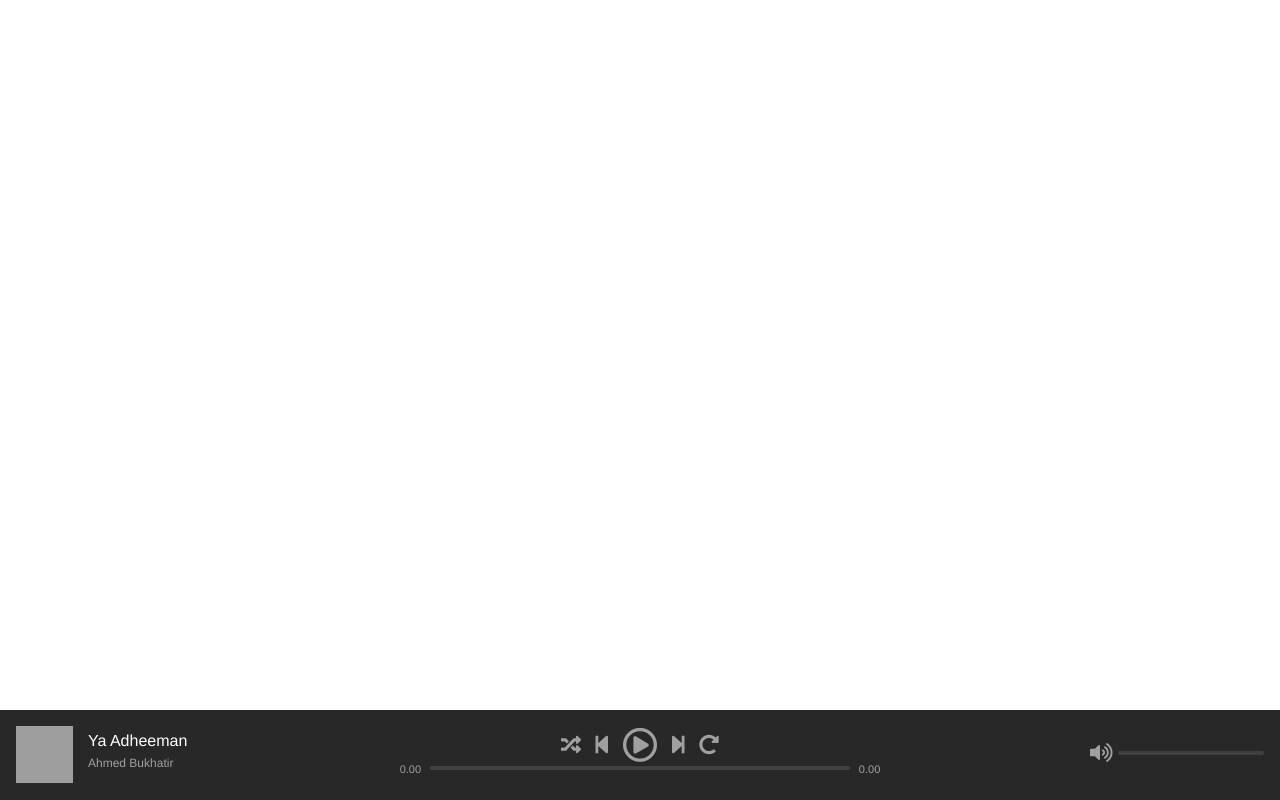
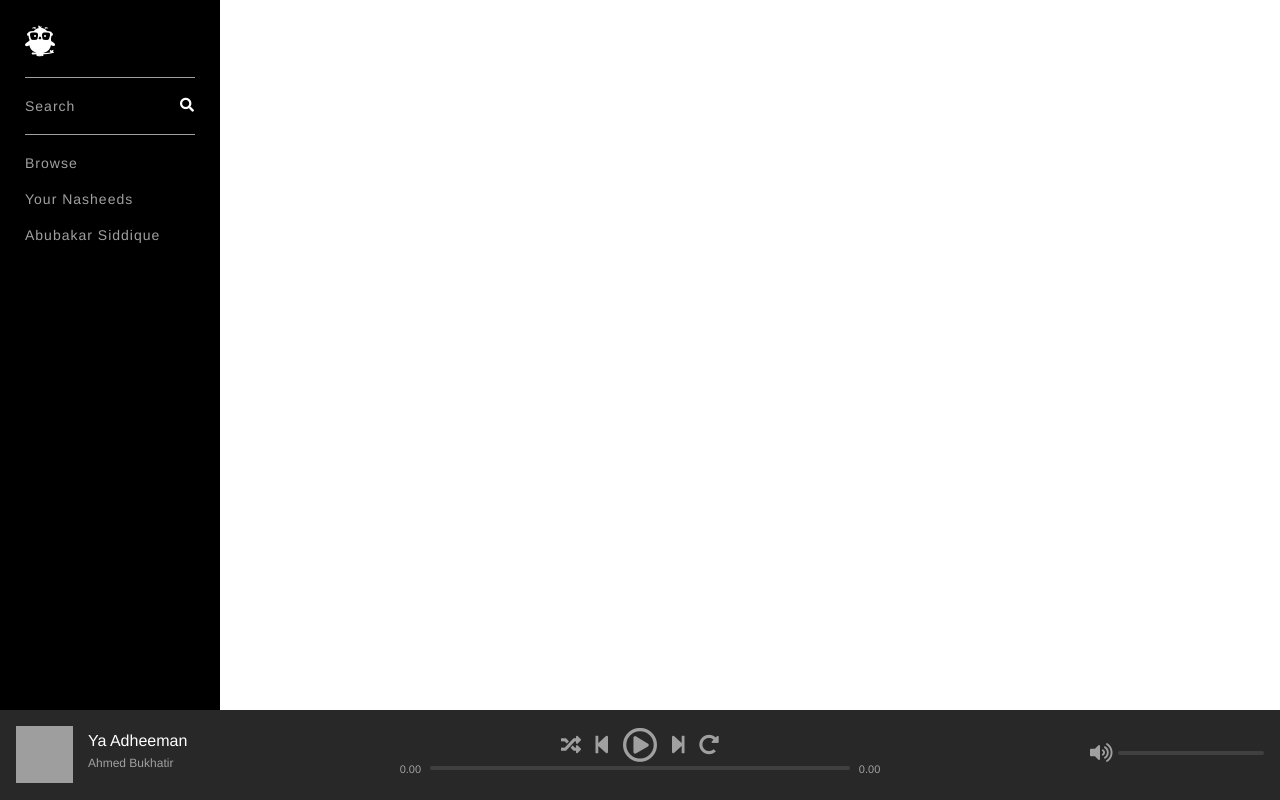
Before and after one commit to AbuBakr-S/SpotifyClone, a PHP site: page / in a window 1280 px wide. Run offline with PHP 8.4, Linux system fonts and the light colour scheme; the visitor is signed in with stand-in values (Sample User, id 1); some libraries are stand-ins or nearby versions; grey boxes are pictures that could not be loaded.

Commit message:
Adding sidebar navigation

```diff
--- a/assets/css/style.css
+++ b/assets/css/style.css
@@ -80,9 +80,14 @@ html, body {
   color: #07d159;
 }
 
-.controlButton .fa-volume-up {
+.logo {
+  margin-bottom: 10px;
+}
 
+.navItem .fa-search {
+  float: right;
 }
+
 /* END */
 
 .progressTime {
@@ -159,3 +164,47 @@ html, body {
 .volumeBar .progressBarBg {
   margin-top: 9px;
 }
+
+aside .topContainer {
+  min-height: 100%;
+  width: 100%;
+}
+
+.navBarContainer {
+  background-color: #000;
+  width: 220px;
+  height: 100vh;    /* 100% if the view height */
+  position: fixed;    /* Fixed to the viewport */
+  top: 0;
+  left: 0;
+}
+
+.navBar {
+  padding: 25px;
+  display: -webkit-flex; /* Safari */
+  -webkit-flex-direction: column; /* Safari 6.1+ */
+  display: flex;
+  flex-direction: column;
+}
+
+.navBar .group {
+  border-top: 1px solid #a0a0a0;
+  padding: 10px 0;
+}
+
+.navBar .navItem {
+  padding: 10px 0;
+  font-size: 14px;
+  font-weight: 700px;
+  display: block;
+  letter-spacing: 1px;
+}
+
+.navBar .navItemLink {
+  color: #a0a0a0;
+  text-decoration: none;
+}
+
+.navBar .navItemLink:hover {
+  color: #fff;
+}
--- a/index.php
+++ b/index.php
@@ -20,6 +20,49 @@ if(isset($_SESSION['userLoggedIn'])){
     <link href="https://use.fontawesome.com/releases/v5.0.6/css/all.css" rel="stylesheet">
   </head>
   <body>
+
+    <main class="mainContainer">
+
+      <aside class="topContainer">
+        <div class="navBarContainer">
+
+          <nav class="navBar">
+            <a class="logo" href="index.php">
+              <i class="fab fa-earlybirds logo fa-2x"></i>
+            </a>
+
+            <!-- Search Bar -->
+            <div class="group">
+
+              <div class="navItem">
+                <a class="navItemLink" href="search.php">Search<i class="fas fa-search"></i></a>
+              </div>
+
+            </div>
+
+            <!-- Menu Categories -->
+            <div class="group">
+
+              <div class="navItem">
+                <a class="navItemLink" href="browse.php">Browse</a>
+              </div>
+
+              <div class="navItem">
+                <a class="navItemLink" href="yourNasheeds.php">Your Nasheeds</a>
+              </div>
+
+              <div class="navItem">
+                <a class="navItemLink" href="profile.php">Abubakar Siddique</a>
+              </div>
+
+            </div>
+
+
+          </nav>
+
+        </div>
+
+      </aside>
 
       <div class="nowPlayingBarContainer">
           <div class="nowPlayingBar">
@@ -112,8 +155,7 @@ if(isset($_SESSION['userLoggedIn'])){
               </div>
           </div>
       </div>
-
-
+    </main>
 
   </body>
 </html>
```
Lines whose indentation alone changed are shown as unchanged.
